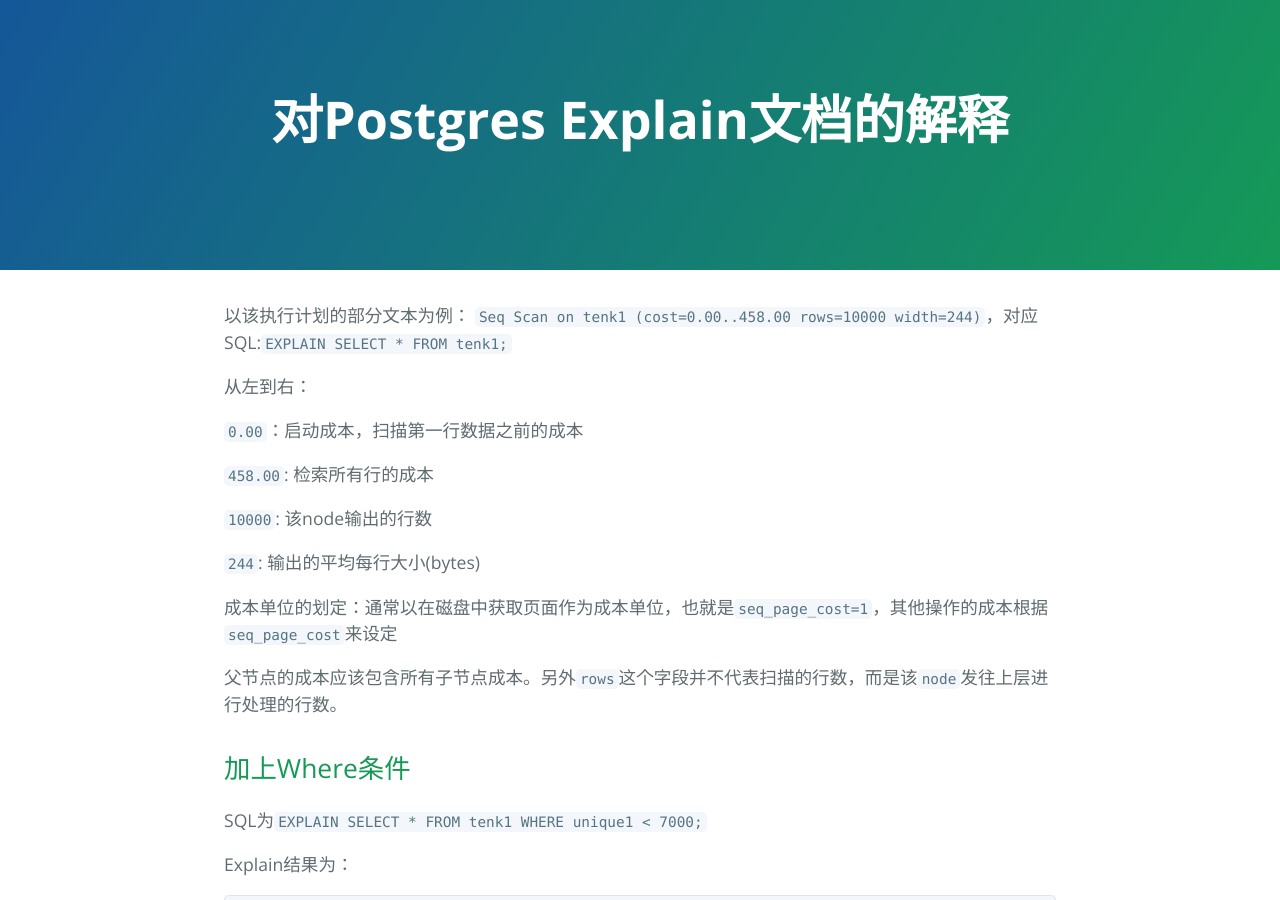
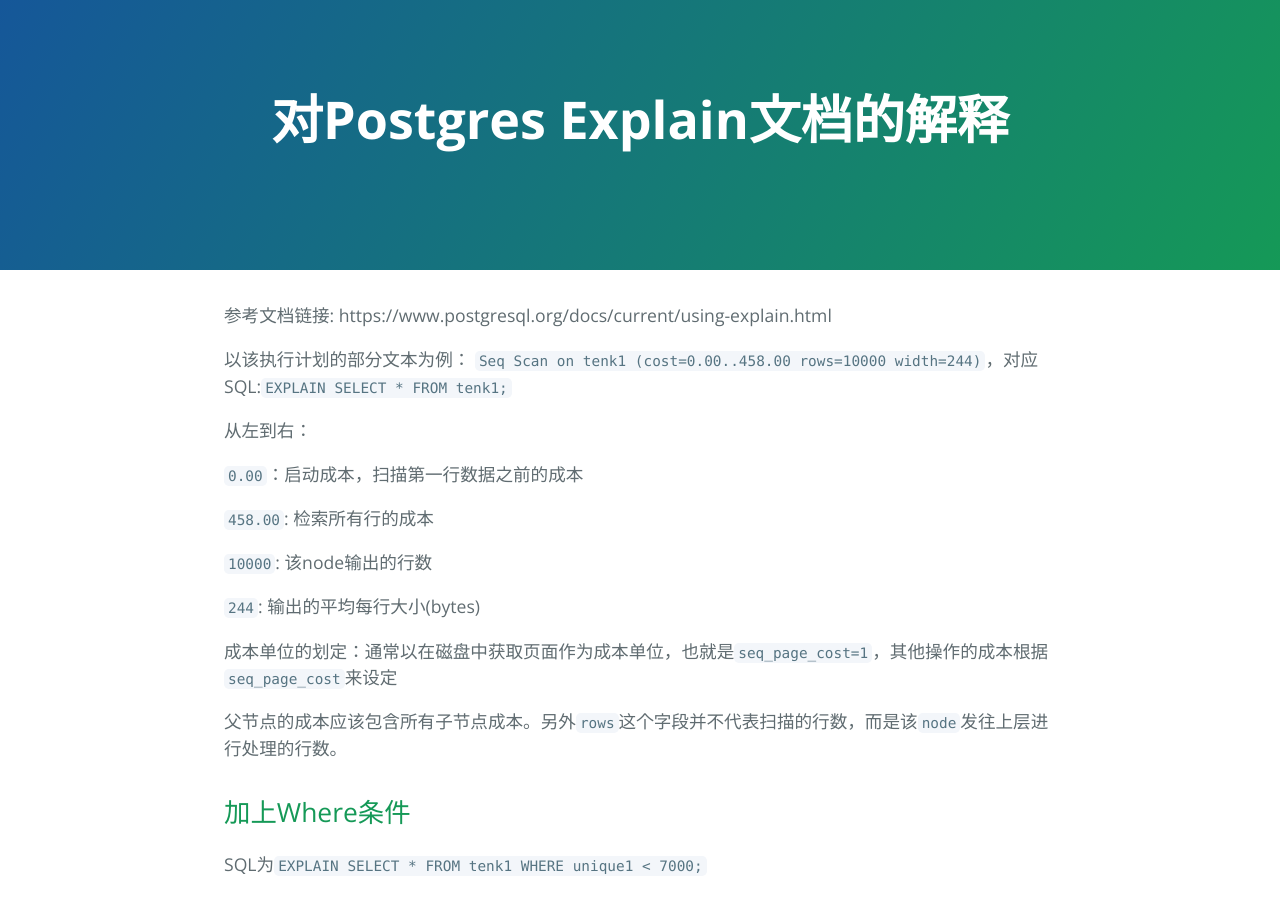
Before and after one commit to patchbrain/patchbrain.github.io, a Jekyll site: the page built from docs/_posts/2024-09-06-对Postgres Explain文档的解释.md, in a window 1280 px wide and 900 px high. Built offline with Jekyll 4.4.1, drawn with Linux system fonts in a browser that asks for light colours; the repository's description, which GitHub fills in, is left out; some of the changed lines change nothing that is shown.

Commit message:
fix： 添加参考文档链接

```diff
--- a/docs/_posts/2024-09-06-对Postgres Explain文档的解释.md
+++ b/docs/_posts/2024-09-06-对Postgres Explain文档的解释.md
@@ -5,6 +5,8 @@
 categories: Postgres
 excerpt: "Postgres的执行计划可以帮助我们查看SQL背后的执行原理，更容易定位SQL中的性能优化点"
 ---
+参考文档链接: https://www.postgresql.org/docs/current/using-explain.html
+
 以该执行计划的部分文本为例： `Seq Scan on tenk1  (cost=0.00..458.00 rows=10000 width=244)`，对应SQL:`EXPLAIN SELECT * FROM tenk1;`
 
 从左到右：
```
